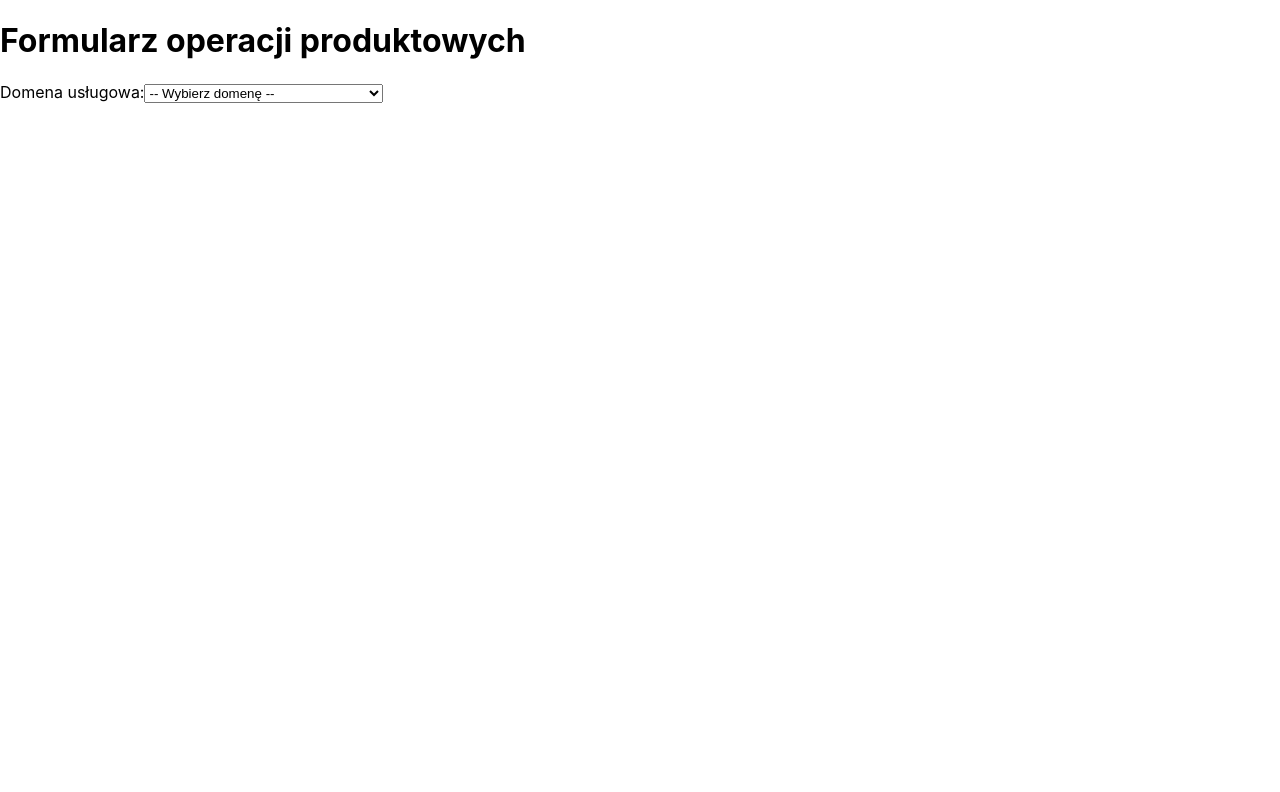
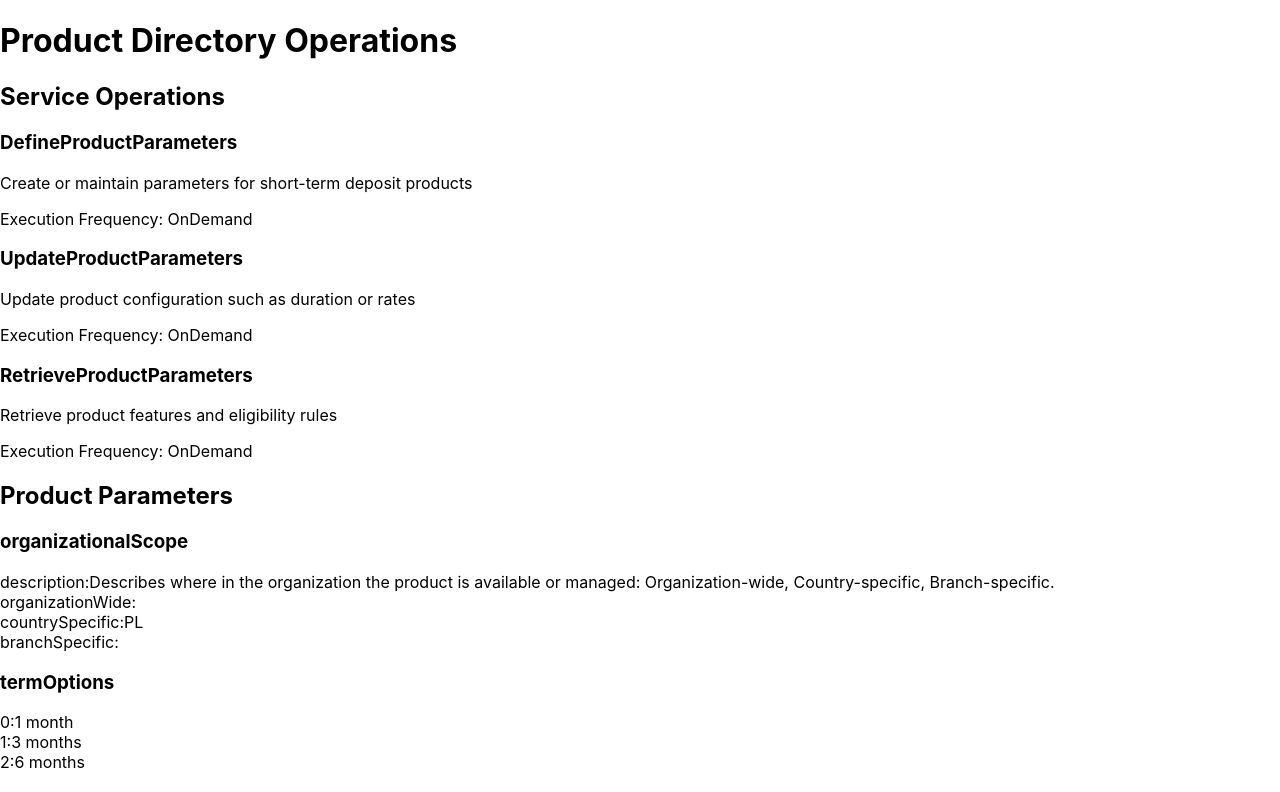
Before and after one commit to mirfor/vendopia-app, a React (Create React App) app: page / in a window 1280 px wide. Shown: the top 792 px of the page. Built offline with nearby package versions, Linux system fonts and the light colour scheme.

Commit message:
Prepare for GitHub Pages deployment

```diff
--- a/package.json
+++ b/package.json
@@ -2,6 +2,7 @@
   "name": "vendopia_app",
   "version": "0.1.0",
   "private": true,
+  "homepage": "https://mifo.github.io/vendopia_app",
   "dependencies": {
     "@testing-library/dom": "^10.4.0",
     "@testing-library/jest-dom": "^6.6.3",
@@ -13,6 +14,8 @@
     "web-vitals": "^2.1.4"
   },
   "scripts": {
+    "predeploy": "npm run build",
+    "deploy": "gh-pages -d build",
     "start": "react-scripts start",
     "build": "react-scripts build",
     "test": "react-scripts test",
@@ -35,5 +38,8 @@
       "last 1 firefox version",
       "last 1 safari version"
     ]
+  },
+  "devDependencies": {
+    "gh-pages": "^6.3.0"
   }
 }
--- a/src/App.js
+++ b/src/App.js
@@ -1,76 +1,50 @@
-import React, { useState } from "react";
-import data from "./data.json"; // Umieść plik JSON w src/data.json
+import React from "react";
+import data from "./data.json";
 
 export default function App() {
-  const [selectedDomain, setSelectedDomain] = useState("");
-  const [selectedOperation, setSelectedOperation] = useState("");
-
-  const domains = Object.keys(data);
-  const operations =
-    selectedDomain && data[selectedDomain]?.serviceOperations || [];
-  const selectedDetails = operations.find(
-    (op) => op.name === selectedOperation
-  );
+  const productDirectory = data.ProductDirectory;
 
   return (
-    <div className="p-6 max-w-2xl mx-auto">
-      <h1 className="text-2xl font-bold mb-4">Formularz operacji produktowych</h1>
+    <div className="p-6 max-w-4xl mx-auto">
+      <h1 className="text-3xl font-bold mb-6">Product Directory Operations</h1>
 
-      <label className="block mb-2">Domena usługowa:</label>
-      <select
-        className="w-full p-2 border rounded mb-4"
-        value={selectedDomain}
-        onChange={(e) => {
-          setSelectedDomain(e.target.value);
-          setSelectedOperation("");
-        }}
-      >
-        <option value="">-- Wybierz domenę --</option>
-        {domains.map((domain) => (
-          <option key={domain} value={domain}>
-            {data[domain].serviceDomain}
-          </option>
-        ))}
-      </select>
+      <div className="space-y-8">
+        {/* Service Operations Section */}
+        <section className="bg-white p-6 rounded-lg shadow">
+          <h2 className="text-2xl font-semibold mb-4">Service Operations</h2>
+          <div className="space-y-4">
+            {productDirectory.serviceOperations.map((operation, index) => (
+              <div key={index} className="border p-4 rounded">
+                <h3 className="text-xl font-medium mb-2">{operation.name}</h3>
+                <p className="text-gray-600 mb-2">{operation.description}</p>
+                <p className="text-sm text-gray-500">
+                  <span className="font-medium">Execution Frequency:</span> {operation.executionFrequency}
+                </p>
+              </div>
+            ))}
+          </div>
+        </section>
 
-      {operations.length > 0 && (
-        <>
-          <label className="block mb-2">Operacja:</label>
-          <select
-            className="w-full p-2 border rounded mb-4"
-            value={selectedOperation}
-            onChange={(e) => setSelectedOperation(e.target.value)}
-          >
-            <option value="">-- Wybierz operację --</option>
-            {operations.map((op) => (
-              <option key={op.name} value={op.name}>
-                {op.name}
-              </option>
+        {/* Product Parameters Section */}
+        <section className="bg-white p-6 rounded-lg shadow">
+          <h2 className="text-2xl font-semibold mb-4">Product Parameters</h2>
+          <div className="space-y-4">
+            {Object.entries(productDirectory.productParameters).map(([key, value]) => (
+              <div key={key} className="border p-4 rounded">
+                <h3 className="text-xl font-medium mb-2">{key}</h3>
+                <div className="space-y-2">
+                  {Object.entries(value).map(([paramKey, paramValue]) => (
+                    <div key={paramKey} className="flex">
+                      <span className="font-medium w-1/3">{paramKey}:</span>
+                      <span className="w-2/3">{paramValue}</span>
+                    </div>
+                  ))}
+                </div>
+              </div>
             ))}
-          </select>
-        </>
-      )}
-
-      {selectedDetails && (
-        <div className="bg-gray-100 p-4 rounded">
-          <h2 className="text-xl font-semibold mb-2">Szczegóły operacji</h2>
-          <p><strong>Opis:</strong> {selectedDetails.description}</p>
-          <p><strong>Częstotliwość:</strong> {selectedDetails.executionFrequency}</p>
-
-          {selectedDetails.accountingInstructions && (
-            <div className="mt-3">
-              <h3 className="font-semibold">Instrukcje księgowe:</h3>
-              <ul className="list-disc list-inside">
-                {selectedDetails.accountingInstructions.map((ai, index) => (
-                  <li key={index}>
-                    {ai.instructionType} – {ai.postingRule} ({ai.trigger})
-                  </li>
-                ))}
-              </ul>
-            </div>
-          )}
-        </div>
-      )}
+          </div>
+        </section>
+      </div>
     </div>
   );
 }
```
Also changed, not shown: 1 other file (tests, documents, lock files or other folders).
